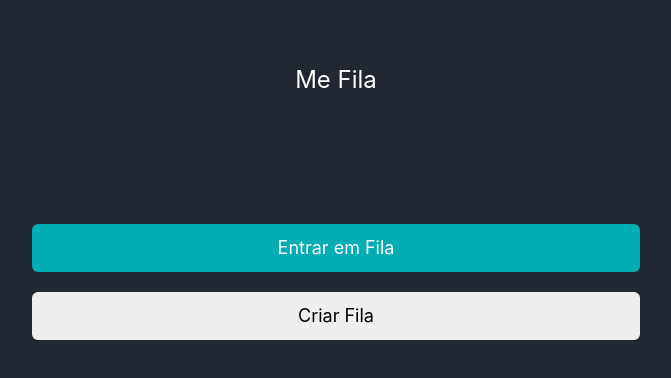
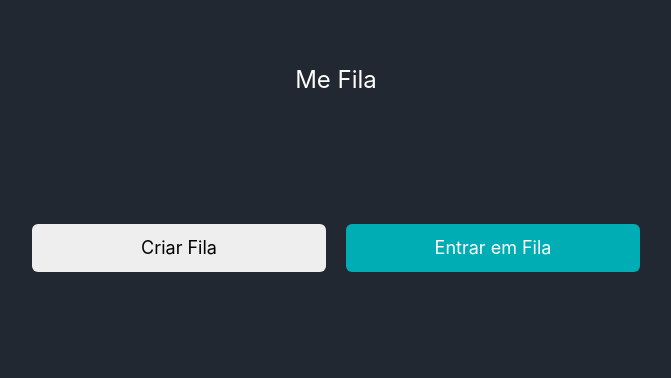
Before and after one commit to aknoss/me-fila, a React (Vite) app in the folder client/: page / in a window 1280 px wide. Shown: the top 378 px of the page, without its empty margins (304-975 px from the left). Built offline with nearby package versions, Linux system fonts and the light colour scheme; no server answers.

Commit message:
feat: button group show in row on desktop

```diff
--- a/client/src/components/ButtonGroup.tsx
+++ b/client/src/components/ButtonGroup.tsx
@@ -3,5 +3,9 @@ type Props = {
 }
 
 export function ButtonGroup({ children }: Props) {
-  return <div className="flex flex-col gap-5 w-full">{children}</div>
+  return (
+    <div className="flex flex-col sm:flex-row-reverse gap-5 w-full">
+      {children}
+    </div>
+  )
 }
```
